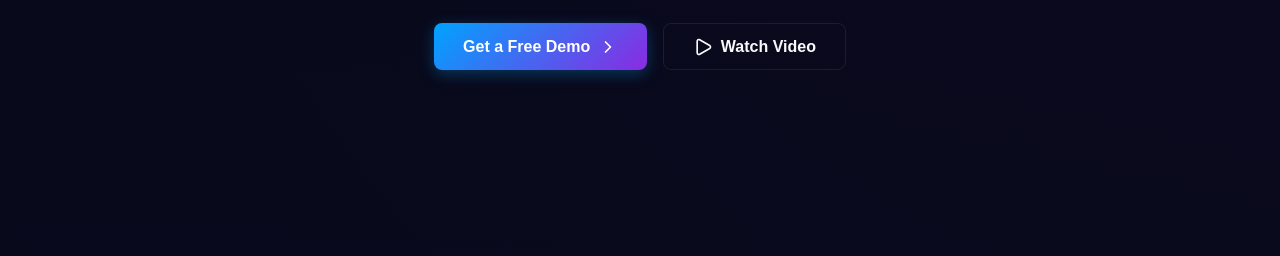
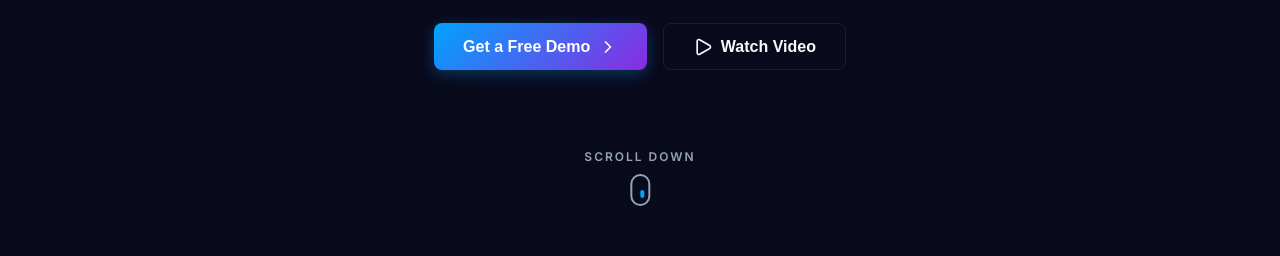
Before and after one commit to AtharvaKalhatkar/LogicSync-pvt-ltd, a React (Vite) app: page / in a window 1280 px wide. Shown: the part 520-776 px from the top of the page. Built offline with nearby package versions, Linux system fonts and the light colour scheme.

Commit message:
Inject floating background neon blobs, glowing hover shadows, and hero scroll indicator with bounce animations

```diff
--- a/src/App.jsx
+++ b/src/App.jsx
@@ -1,5 +1,6 @@
 import React from 'react';
 import Navbar from './components/Navbar';
+import BackgroundBlobs from './components/BackgroundBlobs';
 import Hero from './components/Hero';
 import Services from './components/Services';
 import Process from './components/Process';
@@ -12,6 +13,7 @@ import './App.css';
 function App() {
   return (
     <div className="app-container">
+      <BackgroundBlobs />
       <Navbar />
       <main>
         <Hero />
@@ -28,4 +30,5 @@ function App() {
 
 
 
+
 export default App;
--- /dev/null
+++ b/src/components/BackgroundBlobs.jsx
@@ -0,0 +1,13 @@
+import React from 'react';
+
+const BackgroundBlobs = () => {
+  return (
+    <div className="blobs-container">
+      <div className="blob blob-1"></div>
+      <div className="blob blob-2"></div>
+      <div className="blob blob-3"></div>
+    </div>
+  );
+};
+
+export default BackgroundBlobs;
--- a/src/components/Hero.jsx
+++ b/src/components/Hero.jsx
@@ -28,9 +28,18 @@ const Hero = () => {
         </div>
       </div>
 
-      <div className="hero-glow-1"></div>
-      <div className="hero-glow-2"></div>
+      <div
+        className="scroll-indicator"
+        onClick={() => document.getElementById('services')?.scrollIntoView({ behavior: 'smooth' })}
+      >
+        <span>Scroll Down</span>
+        <div className="scroll-icon"></div>
+      </div>
+
+      <div className="hero-glow-1 animate-pulse-glow"></div>
+      <div className="hero-glow-2 animate-pulse-glow" style={{ animationDelay: '3s' }}></div>
     </section>
+
   );
 };
 
--- a/src/index.css
+++ b/src/index.css
@@ -125,15 +125,55 @@ section {
   margin: 0 auto;
 }
 
-/* Animations */
+/* Animations & Keyframes */
 @keyframes fadeIn {
-  from { opacity: 0; transform: translateY(20px); }
+  from { opacity: 0; transform: translateY(30px); }
   to { opacity: 1; transform: translateY(0); }
 }
 
+@keyframes float {
+  0% { transform: translateY(0px); }
+  50% { transform: translateY(-10px); }
+  100% { transform: translateY(0px); }
+}
+
+@keyframes spinSlow {
+  0% { transform: rotate(0deg); }
+  100% { transform: rotate(360deg); }
+}
+
+@keyframes pulseGlow {
+  0% { opacity: 0.5; transform: scale(1); }
+  50% { opacity: 0.8; transform: scale(1.05); }
+  100% { opacity: 0.5; transform: scale(1); }
+}
+
+@keyframes bounceScroll {
+  0%, 100% { transform: translateY(0); }
+  50% { transform: translateY(8px); }
+}
+
+@keyframes shine {
+  100% { left: 125%; }
+}
+
 .animate-fade-in {
-  animation: fadeIn 0.8s ease-out forwards;
+  animation: fadeIn 0.8s cubic-bezier(0.4, 0, 0.2, 1) forwards;
 }
+
+.animate-float {
+  animation: float 4s ease-in-out infinite;
+}
+
+.animate-float-delayed {
+  animation: float 4s ease-in-out infinite;
+  animation-delay: 2s;
+}
+
+.animate-pulse-glow {
+  animation: pulseGlow 8s ease-in-out infinite;
+}
+
 
 /* Grid Utilities */
 .grid {
@@ -163,3 +203,62 @@ section {
 ::-webkit-scrollbar-thumb:hover {
   background: var(--sync-blue);
 }
+
+/* Background Blobs */
+.blobs-container {
+  position: absolute;
+  top: 0;
+  left: 0;
+  width: 100%;
+  height: 100%;
+  overflow: hidden;
+  z-index: 0;
+  pointer-events: none;
+}
+
+.blob {
+  position: absolute;
+  border-radius: 50%;
+  filter: blur(100px);
+  opacity: 0.15;
+  mix-blend-mode: screen;
+}
+
+.blob-1 {
+  width: 500px;
+  height: 500px;
+  background: radial-gradient(circle, var(--sync-blue) 0%, transparent 70%);
+  top: -10%;
+  left: -10%;
+  animation: spinSlow 30s linear infinite, pulseGlow 10s ease-in-out infinite;
+}
+
+.blob-2 {
+  width: 600px;
+  height: 600px;
+  background: radial-gradient(circle, var(--logic-purple) 0%, transparent 70%);
+  bottom: 20%;
+  right: -10%;
+  animation: spinSlow 40s linear infinite, pulseGlow 12s ease-in-out infinite;
+}
+
+.blob-3 {
+  width: 400px;
+  height: 400px;
+  background: radial-gradient(circle, var(--sync-blue) 0%, transparent 70%);
+  top: 40%;
+  left: 50%;
+  transform: translate(-50%, -50%);
+  animation: pulseGlow 8s ease-in-out infinite;
+  opacity: 0.1;
+}
+
+.app-container {
+  position: relative;
+  overflow: hidden;
+}
+
+main {
+  position: relative;
+  z-index: 1;
+}
--- a/src/styles/components.css
+++ b/src/styles/components.css
@@ -102,9 +102,59 @@
   display: flex;
   justify-content: center;
   gap: 1rem;
+  margin-bottom: 4rem;
 }
 
-/* Service Card Styles */
+.scroll-indicator {
+  position: absolute;
+  bottom: 1.5rem;
+  left: 50%;
+  transform: translateX(-50%);
+  display: flex;
+  flex-direction: column;
+  align-items: center;
+  gap: 0.5rem;
+  color: var(--text-secondary);
+  font-size: 0.75rem;
+  font-weight: 600;
+  text-transform: uppercase;
+  letter-spacing: 2px;
+  cursor: pointer;
+  z-index: 5;
+  transition: var(--transition);
+}
+
+.scroll-indicator:hover {
+  color: var(--sync-blue);
+}
+
+.scroll-icon {
+  width: 20px;
+  height: 32px;
+  border: 2px solid var(--text-secondary);
+  border-radius: 20px;
+  position: relative;
+  transition: var(--transition);
+}
+
+.scroll-indicator:hover .scroll-icon {
+  border-color: var(--sync-blue);
+}
+
+.scroll-icon::before {
+  content: '';
+  position: absolute;
+  top: 6px;
+  left: 50%;
+  transform: translateX(-50%);
+  width: 4px;
+  height: 8px;
+  background-color: var(--sync-blue);
+  border-radius: 2px;
+  animation: bounceScroll 1.5s infinite;
+}
+
+
 .service-card {
   padding: 2.5rem;
   transition: var(--transition);
@@ -112,8 +162,9 @@
 }
 
 .service-card:hover {
-  transform: translateY(-10px);
+  transform: translateY(-8px);
   border-color: var(--sync-blue);
+  box-shadow: 0 15px 35px rgba(0, 163, 255, 0.15), inset 0 0 20px rgba(255, 255, 255, 0.02);
 }
 
 .service-icon {
@@ -126,7 +177,16 @@
   background: rgba(0, 163, 255, 0.1);
   color: var(--sync-blue);
   margin-bottom: 1.5rem;
+  transition: var(--transition);
 }
+
+.service-card:hover .service-icon {
+  background: var(--sync-blue);
+  color: white;
+  transform: scale(1.1) rotate(8deg);
+  box-shadow: 0 0 20px rgba(0, 163, 255, 0.4);
+}
+
 
 .service-card h3 {
   font-size: 1.5rem;
```
